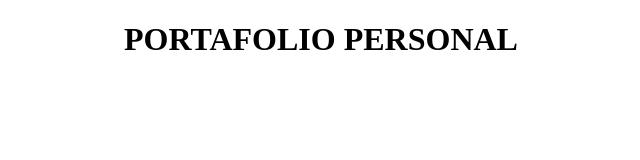
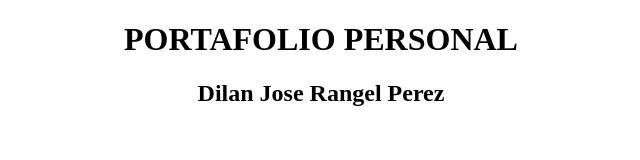
Before and after one commit to DJR-PO/examen_git, a plain HTML site: page index.html in a window 1280 px wide. Shown: the whole page, without its empty margins (319-959 px from the left). Drawn offline with Linux system fonts and the light colour scheme.

Commit message:
nombre completo

```diff
--- a/index.html
+++ b/index.html
@@ -7,5 +7,6 @@
 </head>
 <body>
     <center><h1>PORTAFOLIO PERSONAL</h1></center>
+    <center><h2>Dilan Jose Rangel Perez</h2></center>
 </body>
 </html>
```
